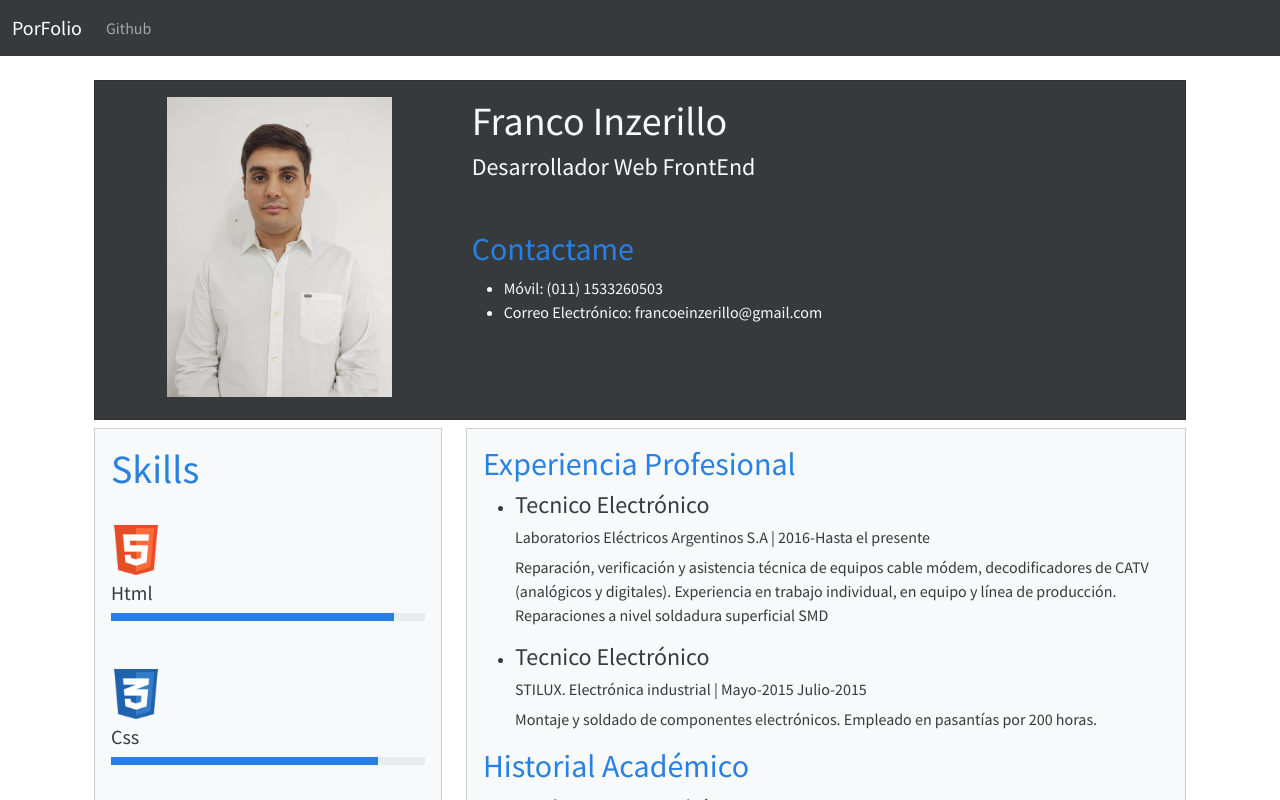
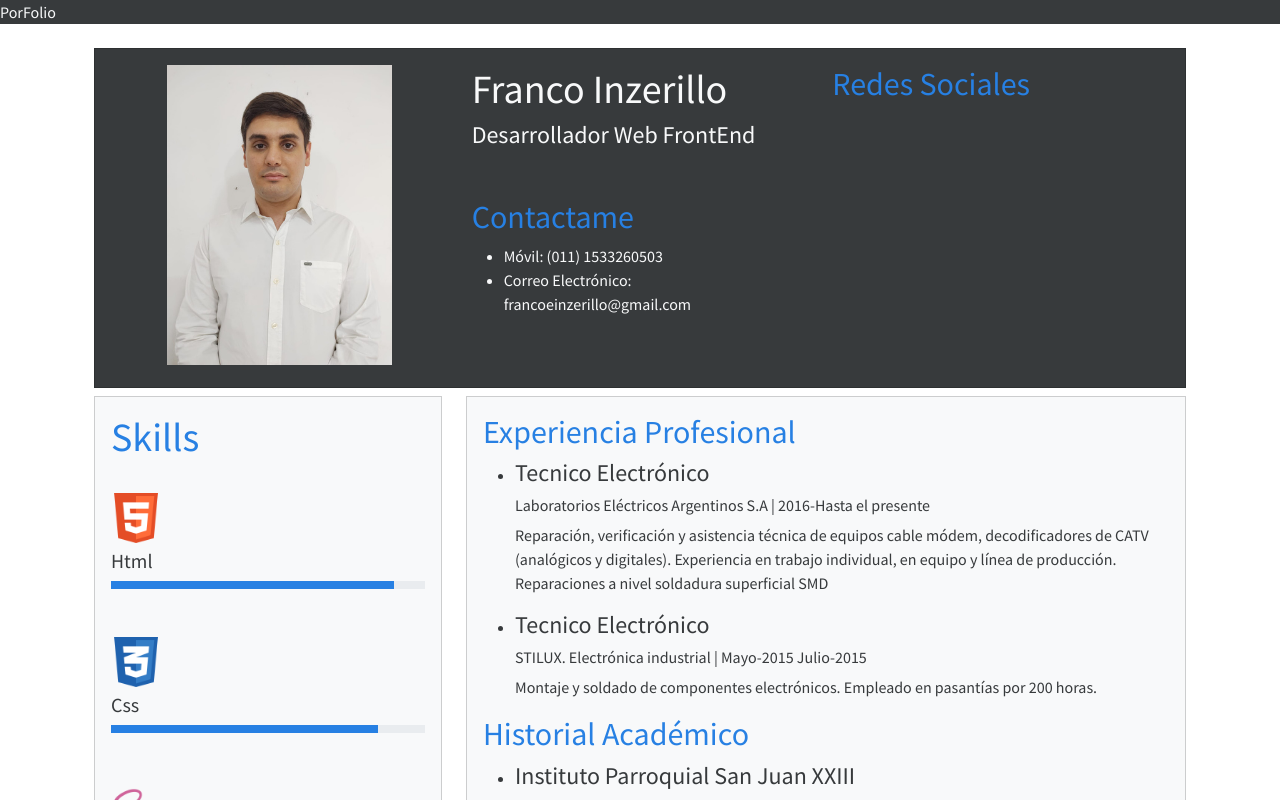
Before and after one commit to Frank076-web/PortFolio, a Next.js app: page / in a window 1280 px wide. Shown: the top 800 px of the page. Built offline with nearby package versions, Linux system fonts and the light colour scheme.

Commit message:
added and configure sass

```diff
--- a/components/Layout/NavBar.jsx
+++ b/components/Layout/NavBar.jsx
@@ -1,40 +1,7 @@
 import Link from 'next/link';
 
 const NavBar = () => {
-	return (
-		<nav className="navbar navbar-expand-lg navbar-dark bg-dark">
-			<div className="container-fluid">
-				<Link href="/">
-					<a className="navbar-brand">PorFolio</a>
-				</Link>
-				<button
-					className="navbar-toggler"
-					type="button"
-					data-bs-toggle="collapse"
-					data-bs-target="#navbarNav"
-					aria-controls="navbarNav"
-					aria-expanded="false"
-					aria-label="Toggle navigation"
-				>
-					<span className="navbar-toggler-icon"></span>
-				</button>
-				<div className="collapse navbar-collapse" id="navbarNav">
-					<ul className="navbar-nav">
-						<li className="nav-item">
-							<a
-								className="nav-link"
-								href="https://github.com/Frank076-web?tab=repositories"
-								rel="noreferrer"
-								target="_blank"
-							>
-								Github
-							</a>
-						</li>
-					</ul>
-				</div>
-			</div>
-		</nav>
-	);
+	return <div className="bg-dark text-light header">PorFolio</div>;
 };
 
 export default NavBar;
--- a/components/index/MainIndex.jsx
+++ b/components/index/MainIndex.jsx
@@ -16,7 +16,7 @@ const MainIndex = () => {
 									objectFit="contain"
 								/>
 							</div>
-							<div className="col-md-8">
+							<div className="col-md-4">
 								<h1>Franco Inzerillo</h1>
 								<h4>Desarrollador Web FrontEnd</h4>
 								<h2 className="text-primary mt-5">Contactame</h2>
@@ -27,6 +27,9 @@ const MainIndex = () => {
 									</li>
 								</ul>
 							</div>
+							<div className="col-md-4">
+								<h2 className="text-primary">Redes Sociales</h2>
+							</div>
 						</div>
 					</div>
 				</div>
--- a/next.config.js
+++ b/next.config.js
@@ -1,6 +1,13 @@
 /** @type {import('next').NextConfig} */
-const nextConfig = {
-  reactStrictMode: true,
-}
 
-module.exports = nextConfig
+const path = require('path');
+
+module.exports = {
+	reactStrictMode: true
+};
+
+module.exports = {
+	sassOptions: {
+		includePaths: [path.join(__dirname, 'styles')]
+	}
+};
--- a/package.json
+++ b/package.json
@@ -13,7 +13,8 @@
     "bootswatch": "^5.1.3",
     "next": "12.1.0",
     "react": "17.0.2",
-    "react-dom": "17.0.2"
+    "react-dom": "17.0.2",
+    "sass": "^1.49.9"
   },
   "devDependencies": {
     "eslint": "8.10.0",
--- a/pages/_app.jsx
+++ b/pages/_app.jsx
@@ -1,5 +1,5 @@
 import 'bootswatch/dist/cosmo/bootstrap.min.css';
-import '../components/index/SectionProjects.css';
+import '../styles/index.scss';
 import { useEffect } from 'react';
 
 function MyApp({ Component, pageProps }) {
--- /dev/null
+++ b/styles/index.scss
@@ -0,0 +1 @@
+@import "../components/index/sectionProjects"
```
Also changed, not shown: components/index/sectionProjects.scss (renamed from components/index/SectionProjects.css), styles/global.scss (added), 1 other file (tests, documents, lock files or other folders).
